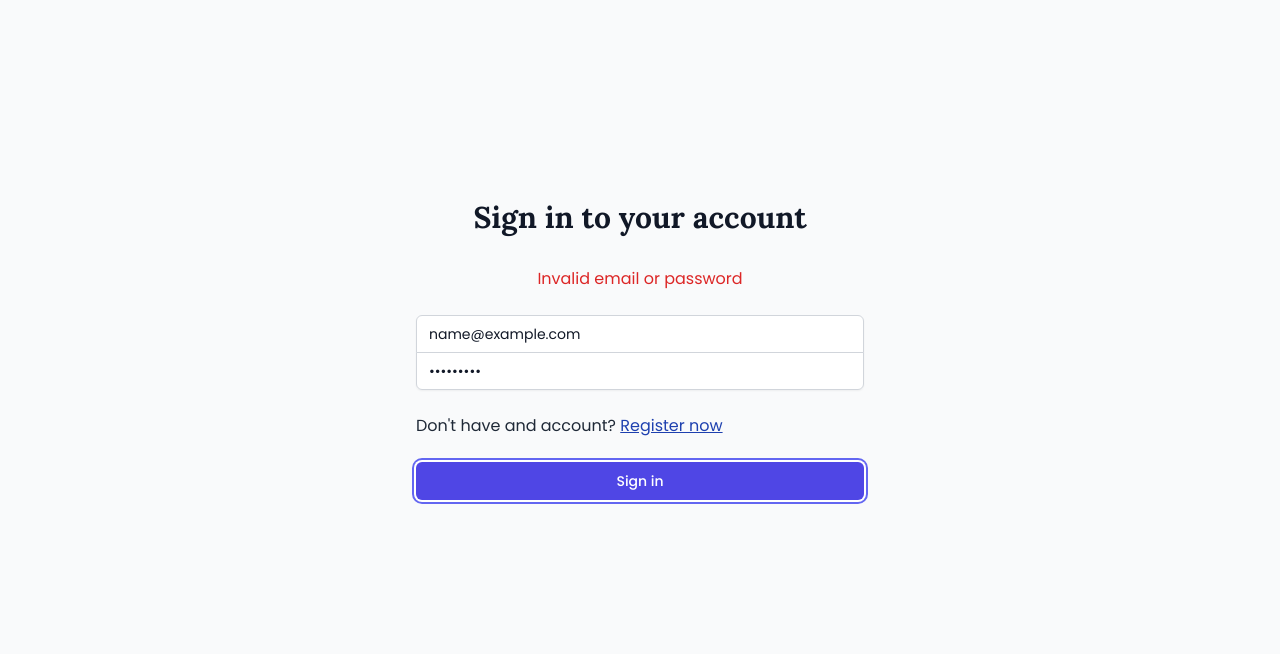
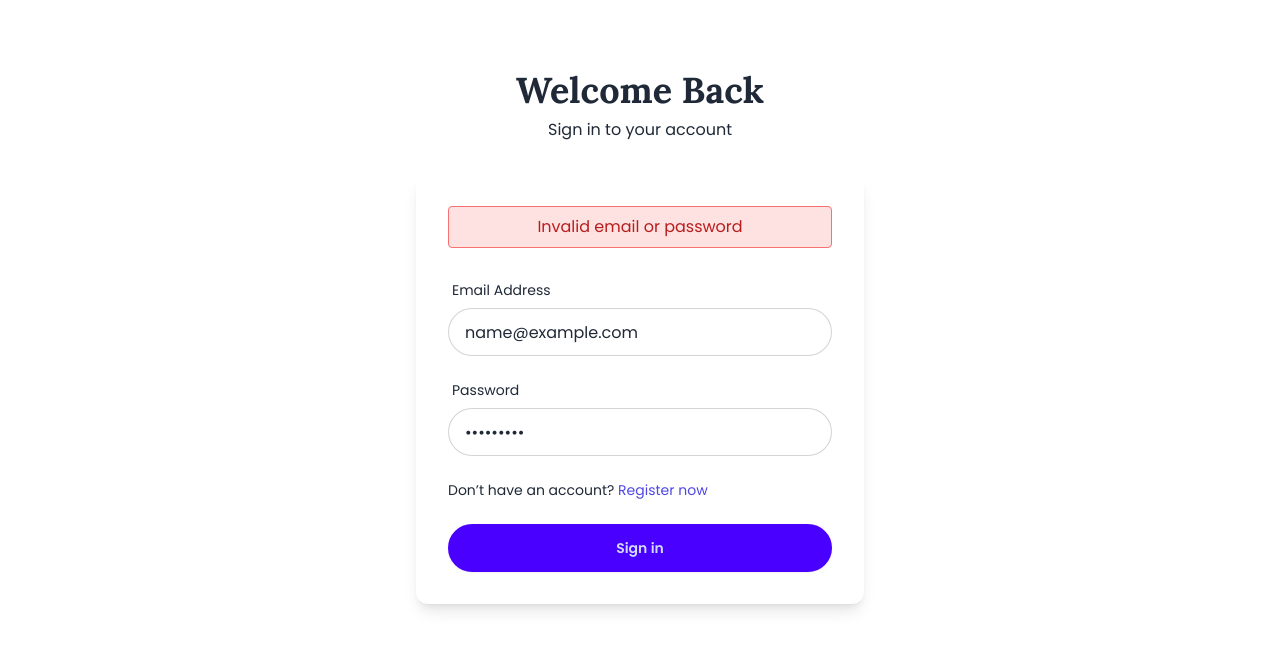
Before and after one commit to shadmansaleh/Cuet-Photographic-Society, a React (Vite) app in the folder frontend/: page /login in a window 1280 px wide. Both pictures are taken after typing "name@example.com", "Sample123" into the empty fields and a click on the button "Sign in". Shown: the part 127-781 px from the top of the page. Built offline with nearby package versions, Linux system fonts and the light colour scheme; no server answers; a web font is replaced by a local one.

Commit message:
update login and signup pages

```diff
--- a/frontend/src/pages/visitor/LoginPage.tsx
+++ b/frontend/src/pages/visitor/LoginPage.tsx
@@ -1,12 +1,12 @@
-import React, { useState } from 'react';
-import { useNavigate } from 'react-router-dom';
-import { useAuth } from '../../contexts/AuthContext';
-import { Link } from 'react-router-dom';
+import React, { useState } from "react";
+import { useNavigate } from "react-router-dom";
+import { useAuth } from "../../contexts/AuthContext";
+import { Link } from "react-router-dom";
 
 export default function Login() {
-  const [email, setEmail] = useState('');
-  const [password, setPassword] = useState('');
-  const [error, setError] = useState('');
+  const [email, setEmail] = useState("");
+  const [password, setPassword] = useState("");
+  const [error, setError] = useState("");
   const navigate = useNavigate();
   const { signIn } = useAuth();
 
@@ -14,28 +14,32 @@ export default function Login() {
     e.preventDefault();
     try {
       await signIn(email, password);
-      navigate('/profile');
+      navigate("/profile");
     } catch (err) {
-      setError('Invalid email or password');
+      setError("Invalid email or password");
     }
   };
 
   return (
-    <div className="min-h-screen bg-gray-50 flex items-center justify-center py-12 px-4 sm:px-6 lg:px-8">
-      <div className="max-w-md w-full space-y-8">
-        <div>
-          <h2 className="mt-6 text-center text-3xl font-extrabold text-gray-900">
-            Sign in to your account
-          </h2>
+    <div className="min-h-screen flex items-center justify-center px-4 sm:px-6 lg:px-8">
+      <div className="max-w-md w-full space-y-8  ">
+        <div className="text-center">
+          <h2 className="text-4xl font-bold text-gray-800">Welcome Back</h2>
+          <p className="mt-2 text-gray-800 ">Sign in to your account</p>
         </div>
-        <form className="mt-8 space-y-6" onSubmit={handleSubmit}>
+        <form
+          className="bg-white shadow-lg rounded-xl p-8 space-y-6 "
+          onSubmit={handleSubmit}
+        >
           {error && (
-            <div className="text-red-600 text-center">{error}</div>
+            <div className="bg-red-100 border border-red-400 text-red-700 px-4 py-2 rounded relative text-center">
+              {error}
+            </div>
           )}
-          <div className="rounded-md shadow-sm -space-y-px">
+          <div className="form-control w-full space-y-4">
             <div>
-              <label htmlFor="email-address" className="sr-only">
-                Email address
+              <label htmlFor="email-address" className="label">
+                <span className="label-text">Email Address</span>
               </label>
               <input
                 id="email-address"
@@ -45,13 +49,13 @@ export default function Login() {
                 required
                 value={email}
                 onChange={(e) => setEmail(e.target.value)}
-                className="appearance-none rounded-none relative block w-full px-3 py-2 border border-gray-300 placeholder-gray-500 text-gray-900 rounded-t-md focus:outline-none focus:ring-indigo-500 focus:border-indigo-500 focus:z-10 sm:text-sm"
+                className="input input-bordered w-full"
                 placeholder="Email address"
               />
             </div>
             <div>
-              <label htmlFor="password" className="sr-only">
-                Password
+              <label htmlFor="password" className="label">
+                <span className="label-text">Password</span>
               </label>
               <input
                 id="password"
@@ -61,22 +65,21 @@ export default function Login() {
                 required
                 value={password}
                 onChange={(e) => setPassword(e.target.value)}
-                className="appearance-none rounded-none relative block w-full px-3 py-2 border border-gray-300 placeholder-gray-500 text-gray-900 rounded-b-md focus:outline-none focus:ring-indigo-500 focus:border-indigo-500 focus:z-10 sm:text-sm"
+                className="input input-bordered w-full"
                 placeholder="Password"
               />
             </div>
           </div>
-          <div>
-            <p>
-              Don't have and account? <Link to="/signup" className="text-blue-800 underline">Register now</Link>
+          <div className="flex justify-between items-center">
+            <p className="text-sm">
+              Don’t have an account?{" "}
+              <Link to="/signup" className="text-indigo-600 hover:underline">
+                Register now
+              </Link>
             </p>
           </div>
-
           <div>
-            <button
-              type="submit"
-              className="group relative w-full flex justify-center py-2 px-4 border border-transparent text-sm font-medium rounded-md text-white bg-indigo-600 hover:bg-indigo-700 focus:outline-none focus:ring-2 focus:ring-offset-2 focus:ring-indigo-500"
-            >
+            <button type="submit" className="btn btn-primary w-full">
               Sign in
             </button>
           </div>
--- a/frontend/src/pages/visitor/SignUpPage.tsx
+++ b/frontend/src/pages/visitor/SignUpPage.tsx
@@ -1,12 +1,12 @@
-import { useState } from 'react';
-import { useNavigate } from 'react-router-dom';
-import { useAuth } from '../../contexts/AuthContext';
+import { useState } from "react";
+import { Link, useNavigate } from "react-router-dom";
+import { useAuth } from "../../contexts/AuthContext";
 
 export default function Register() {
-  const [name, setName] = useState('');
-  const [email, setEmail] = useState('');
-  const [password, setPassword] = useState('');
-  const [error, setError] = useState('');
+  const [name, setName] = useState("");
+  const [email, setEmail] = useState("");
+  const [password, setPassword] = useState("");
+  const [error, setError] = useState("");
   const navigate = useNavigate();
   const { signUp } = useAuth();
 
@@ -14,28 +14,31 @@ export default function Register() {
     e.preventDefault();
     try {
       await signUp(email, password, name);
-      navigate('/profile');
+      navigate("/profile");
     } catch (err) {
-      setError('Failed to create account');
+      setError("Failed to create account");
     }
   };
 
   return (
     <div className="min-h-screen bg-gray-50 flex items-center justify-center py-12 px-4 sm:px-6 lg:px-8">
-      <div className="max-w-md w-full space-y-8">
-        <div>
-          <h2 className="mt-6 text-center text-3xl font-extrabold text-gray-900">
-            Create your account
+      <div className="max-w-md w-full bg-white shadow-lg rounded-lg p-8 space-y-6">
+        <div className="text-center">
+          <h2 className="text-3xl font-bold text-gray-800">
+            Create Your Account
           </h2>
+          <p className="text-gray-600 mt-2">Start your journey with us</p>
         </div>
-        <form className="mt-8 space-y-6" onSubmit={handleSubmit}>
+        <form className="space-y-6 rounded-xl" onSubmit={handleSubmit}>
           {error && (
-            <div className="text-red-600 text-center">{error}</div>
+            <div className="bg-red-100 border border-red-400 text-red-700 px-4 py-2 rounded text-center">
+              {error}
+            </div>
           )}
-          <div className="rounded-md shadow-sm -space-y-px">
+          <div className="form-control w-full space-y-4">
             <div>
-              <label htmlFor="name" className="sr-only">
-                Name
+              <label htmlFor="name" className="label">
+                <span className="label-text">Full Name</span>
               </label>
               <input
                 id="name"
@@ -44,13 +47,13 @@ export default function Register() {
                 required
                 value={name}
                 onChange={(e) => setName(e.target.value)}
-                className="appearance-none rounded-none relative block w-full px-3 py-2 border border-gray-300 placeholder-gray-500 text-gray-900 rounded-t-md focus:outline-none focus:ring-indigo-500 focus:border-indigo-500 focus:z-10 sm:text-sm"
-                placeholder="Full name"
+                className="input input-bordered w-full"
+                placeholder="Enter your full name"
               />
             </div>
             <div>
-              <label htmlFor="email-address" className="sr-only">
-                Email address
+              <label htmlFor="email-address" className="label">
+                <span className="label-text">Email Address</span>
               </label>
               <input
                 id="email-address"
@@ -60,13 +63,13 @@ export default function Register() {
                 required
                 value={email}
                 onChange={(e) => setEmail(e.target.value)}
-                className="appearance-none rounded-none relative block w-full px-3 py-2 border border-gray-300 placeholder-gray-500 text-gray-900 focus:outline-none focus:ring-indigo-500 focus:border-indigo-500 focus:z-10 sm:text-sm"
-                placeholder="Email address"
+                className="input input-bordered w-full"
+                placeholder="Enter your email"
               />
             </div>
             <div>
-              <label htmlFor="password" className="sr-only">
-                Password
+              <label htmlFor="password" className="label">
+                <span className="label-text">Password</span>
               </label>
               <input
                 id="password"
@@ -76,19 +79,23 @@ export default function Register() {
                 required
                 value={password}
                 onChange={(e) => setPassword(e.target.value)}
-                className="appearance-none rounded-none relative block w-full px-3 py-2 border border-gray-300 placeholder-gray-500 text-gray-900 rounded-b-md focus:outline-none focus:ring-indigo-500 focus:border-indigo-500 focus:z-10 sm:text-sm"
-                placeholder="Password"
+                className="input input-bordered w-full"
+                placeholder="Enter a secure password"
               />
             </div>
           </div>
-
           <div>
-            <button
-              type="submit"
-              className="group relative w-full flex justify-center py-2 px-4 border border-transparent text-sm font-medium rounded-md text-white bg-indigo-600 hover:bg-indigo-700 focus:outline-none focus:ring-2 focus:ring-offset-2 focus:ring-indigo-500"
-            >
-              Sign up
+            <button type="submit" className="btn btn-primary w-full">
+              Sign Up
             </button>
+          </div>
+          <div className="text-center">
+            <p className="text-sm">
+              Already have an account?{" "}
+              <Link to="/login" className="text-indigo-600 hover:underline">
+                Sign in here
+              </Link>
+            </p>
           </div>
         </form>
       </div>
```
